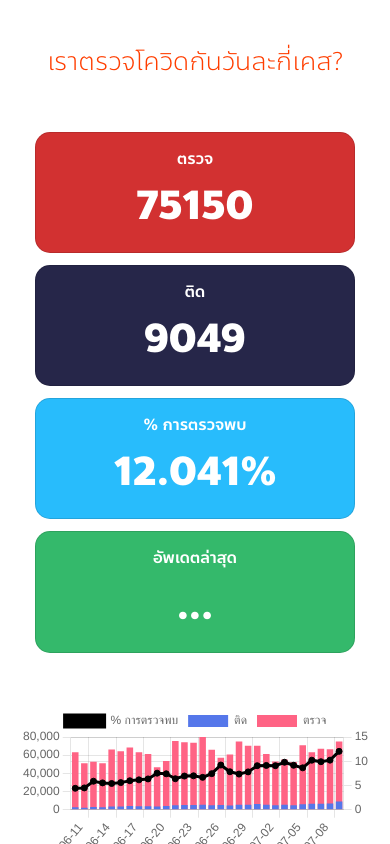
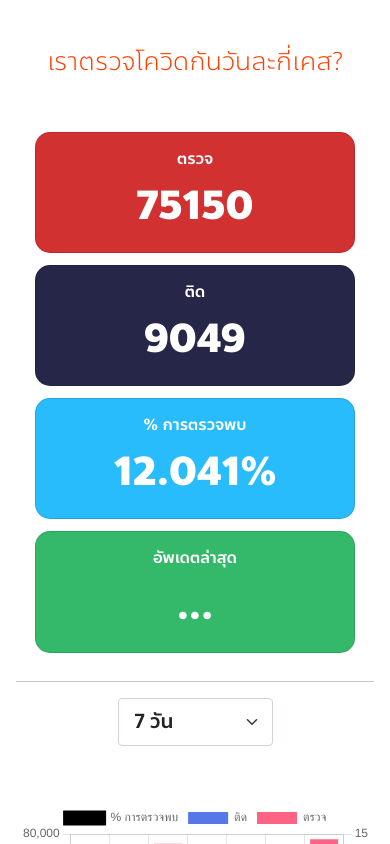
Before and after one commit to thananon/covidth, a Svelte app: page / in a window 390 px wide. Shown: the top 844 px of the page. Built offline with nearby package versions, Linux system fonts and the light colour scheme; no server answers.

Commit message:
add selected day of chart and auto select by device to easier UX for mobile user

```diff
--- a/src/App.svelte
+++ b/src/App.svelte
@@ -4,10 +4,21 @@
   import covtest from "./covtest.json"
   import Cards from "./Cards.svelte"
 
-  const records = covtest.result.records.slice(-30)
+  let recordNumber = 30
+  let myChart
+  let selectedList = [false, false, true]
 
+  if (screen.width < 768) {
+    recordNumber = 3
+    selectedList = [true, false, false]
+  } else if (screen.width < 992) {
+    recordNumber = 7
+    selectedList = [false, true, false]
+  }
+
+  const loadChart = async () => {
+    const records = covtest.result.records.slice(-recordNumber)
     const labels = records.map((record) => record.Date.split(" ")[0])
-
     const data = {
       labels: labels,
       datasets: [
@@ -40,10 +51,8 @@
       ],
     }
 
-  onMount(async () => {
-    new Chart(
+    myChart = new Chart(
       // @ts-ignore
-
       document.getElementById("myChart"),
       {
         type: "bar",
@@ -68,7 +77,9 @@
         },
       },
     )
-  })
+  }
+
+  onMount(loadChart)
 </script>
 
 <svelte:head>
@@ -82,6 +93,21 @@
   <h1>เราตรวจโควิดกันวันละกี่เคส?</h1>
 
   <Cards />
+
+  <hr />
+  <div class="container">
+    <div class="row">
+      <div class="col" />
+      <div class="col-6 col-md-4">
+        <select id="getShowDate" class="form-select form-select-lg mb-3" aria-label=".form-select-lg example" on:change={() => { let value = document.getElementById("getShowDate").value; if (recordNumber != value) { recordNumber = value; myChart.destroy(); loadChart(); } }} >
+          <option id="select3Days" value="3" selected={selectedList[0]} >3 วัน</option >
+          <option id="select7Days" value="7" selected={selectedList[1]} >7 วัน</option >
+          <option id="select30Days" value="30" selected={selectedList[2]} >30 วัน</option >
+        </select>
+      </div>
+      <div class="col" />
+    </div>
+  </div>
 
   <div id="chartWrapper">
     <canvas id="myChart" />
```
Also changed, not shown: 1 other file (tests, documents, lock files or other folders). Lines whose indentation alone changed are shown as unchanged.
